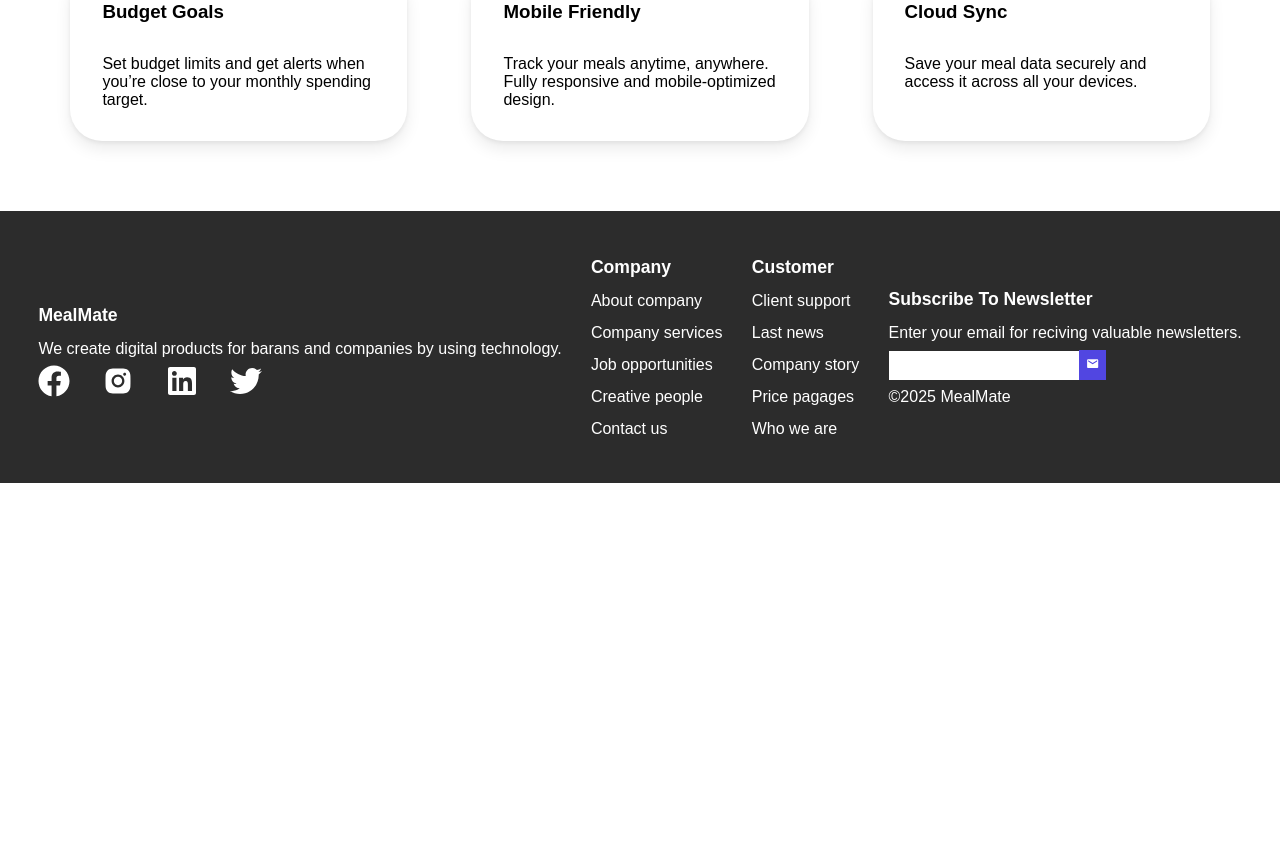
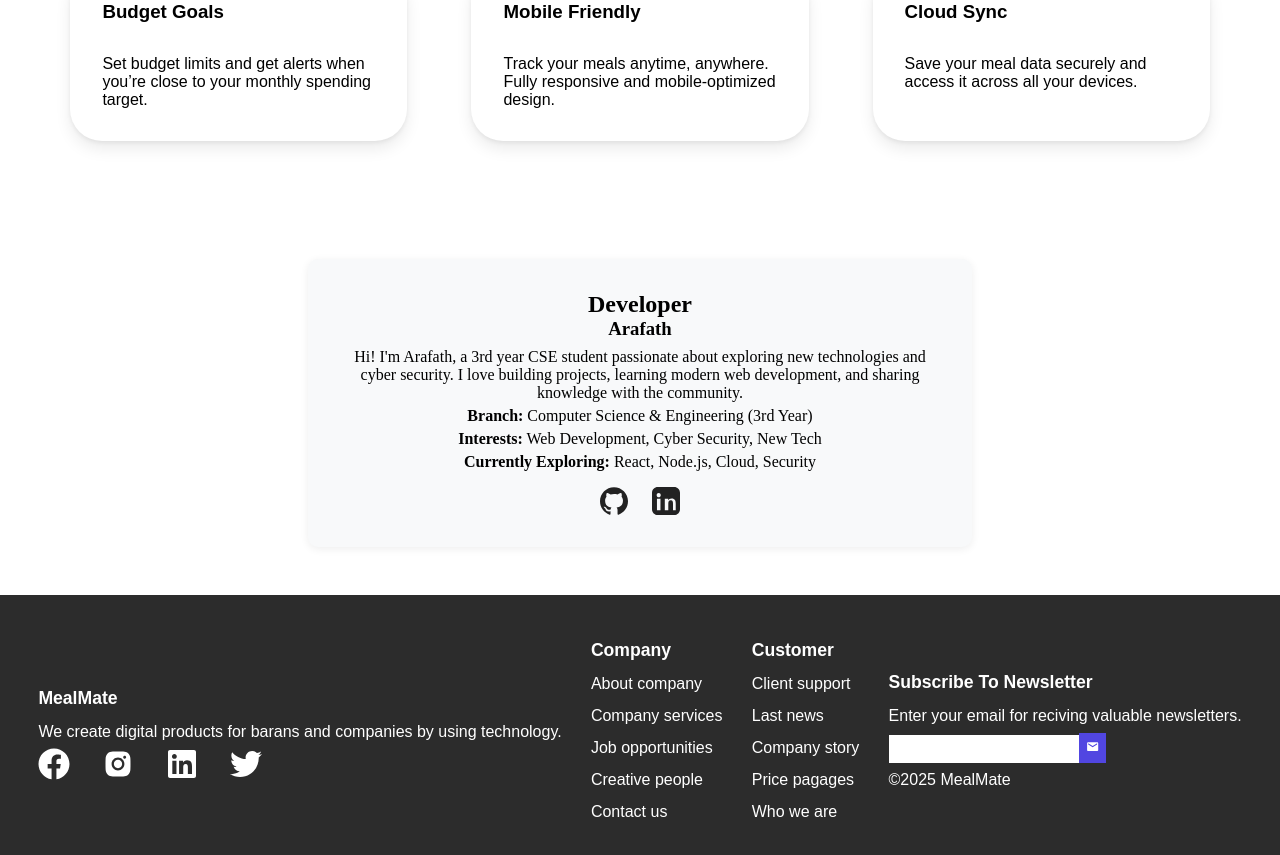
Before and after one commit to ArafathSarker/mealmate-front-end-react, a React (Vite) app: page / in a window 1280 px wide. Shown: the part 1226-2081 px from the top of the page. Before the commit the page ends 1709 px from the top, so only its background shows below. Built offline with nearby package versions, Linux system fonts and the light colour scheme; no server answers.

Commit message:
added developer sec in the home page

```diff
--- a/src/main/Home.jsx
+++ b/src/main/Home.jsx
@@ -107,7 +107,34 @@ export default function Home() {
     </div>
 
 </section>
+<section className="developer-section">
+  <h2>Developer</h2>
+  <div className="developer-card">
+    <h3>Arafath</h3>
+    <p>
+      Hi! I'm Arafath, a 3rd year CSE student passionate about exploring new technologies and cyber security.
+      I love building projects, learning modern web development, and sharing knowledge with the community.
+    </p>
+    <ul>
+      <li><strong>Branch:</strong> Computer Science & Engineering (3rd Year)</li>
+      <li><strong>Interests:</strong> Web Development, Cyber Security, New Tech</li>
+      <li><strong>Currently Exploring:</strong> React, Node.js, Cloud, Security</li>
+    </ul>
 
+   <div className="social-links">
+  <a href="https://github.com/arafath432/" target="_blank" rel="noopener noreferrer" aria-label="GitHub">
+    <svg width="28" height="28" fill="currentColor" viewBox="0 0 24 24">
+      <path d="M12 .297c-6.63 0-12 5.373-12 12 0 5.303 3.438 9.8 8.205 11.387.6.113.82-.258.82-.577v-2.234c-3.338.726-4.033-1.416-4.033-1.416-.546-1.387-1.333-1.756-1.333-1.756-1.089-.745.084-.729.084-.729 1.205.084 1.84 1.236 1.84 1.236 1.07 1.834 2.809 1.304 3.495.997.108-.775.418-1.305.762-1.605-2.665-.305-5.466-1.334-5.466-5.931 0-1.31.469-2.381 1.236-3.221-.124-.303-.535-1.523.117-3.176 0 0 1.008-.322 3.301 1.23a11.52 11.52 0 013.003-.404c1.018.005 2.045.138 3.003.404 2.291-1.553 3.297-1.23 3.297-1.23.653 1.653.242 2.873.118 3.176.77.84 1.235 1.911 1.235 3.221 0 4.609-2.803 5.624-5.475 5.921.43.372.823 1.102.823 2.222v3.293c0 .322.218.694.825.576C20.565 22.092 24 17.592 24 12.297c0-6.627-5.373-12-12-12"/>
+    </svg>
+  </a>
+  <a href="https://www.linkedin.com/in/arafath-sarker/" target="_blank" rel="noopener noreferrer" aria-label="LinkedIn">
+    <svg width="28" height="28" fill="currentColor" viewBox="0 0 24 24">
+      <path d="M19 0h-14c-2.76 0-5 2.24-5 5v14c0 2.76 2.24 5 5 5h14c2.76 0 5-2.24 5-5v-14c0-2.76-2.24-5-5-5zm-11.75 20h-3v-10h3v10zm-1.5-11.27c-.97 0-1.75-.79-1.75-1.76s.78-1.76 1.75-1.76 1.75.79 1.75 1.76-.78 1.76-1.75 1.76zm15.25 11.27h-3v-5.6c0-1.34-.03-3.07-1.87-3.07-1.87 0-2.16 1.46-2.16 2.97v5.7h-3v-10h2.89v1.36h.04c.4-.75 1.38-1.54 2.84-1.54 3.04 0 3.6 2 3.6 4.59v5.59z"/>
+    </svg>
+  </a>
+</div>
+  </div>
+</section>
    </div>
    </>
   )
--- a/src/style/homepage.css
+++ b/src/style/homepage.css
@@ -176,6 +176,44 @@
 .no-dashboard-btn{
   display:none;
 }
+.developer-section {
+  margin: 3rem auto;
+  padding: 2rem;
+  background: #f8f9fa;
+  border-radius: 10px;
+  max-width: 600px;
+  box-shadow: 0 2px 8px rgba(0,0,0,0.07);
+  text-align: center;
+}
+.developer-card h3 {
+  margin-bottom: 0.5rem;
+}
+.developer-card ul {
+  list-style: none;
+  padding: 0;
+}
+.developer-card li {
+  margin: 0.3rem 0;
+}
+.social-links {
+  margin-top: 1rem;
+  display: flex;
+  justify-content: center;
+  gap: 1.5rem;
+}
+
+.social-links a {
+  color: #222;
+  transition: color 0.2s, transform 0.2s;
+  display: inline-flex;
+  align-items: center;
+  text-decoration: none;
+}
+
+.social-links a:hover {
+  color: #0077b5; /* LinkedIn blue for both, or use #333 for GitHub */
+  transform: scale(1.15);
+}
 @media (max-width: 768px) {
   .feature-card {
     text-align: center;
```
